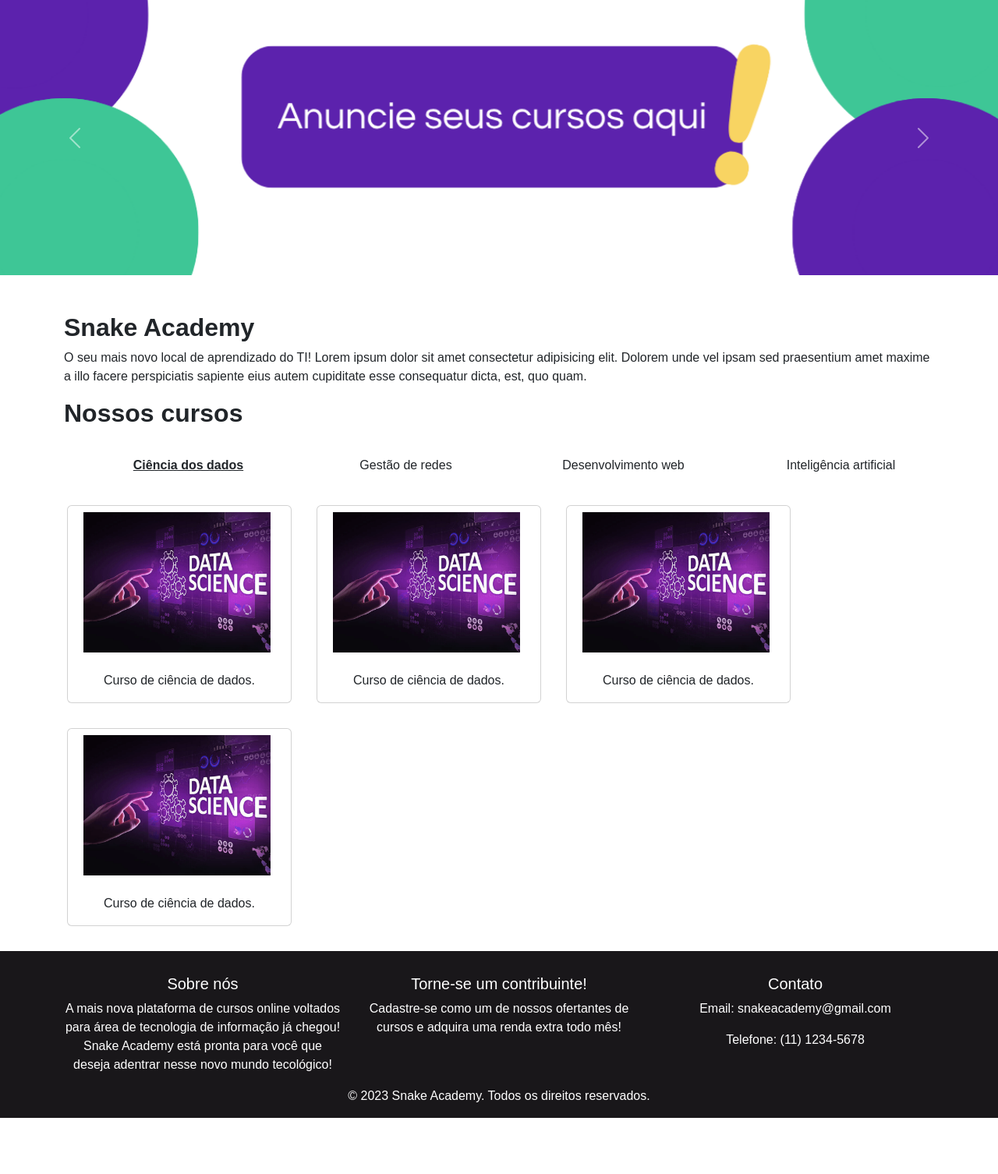
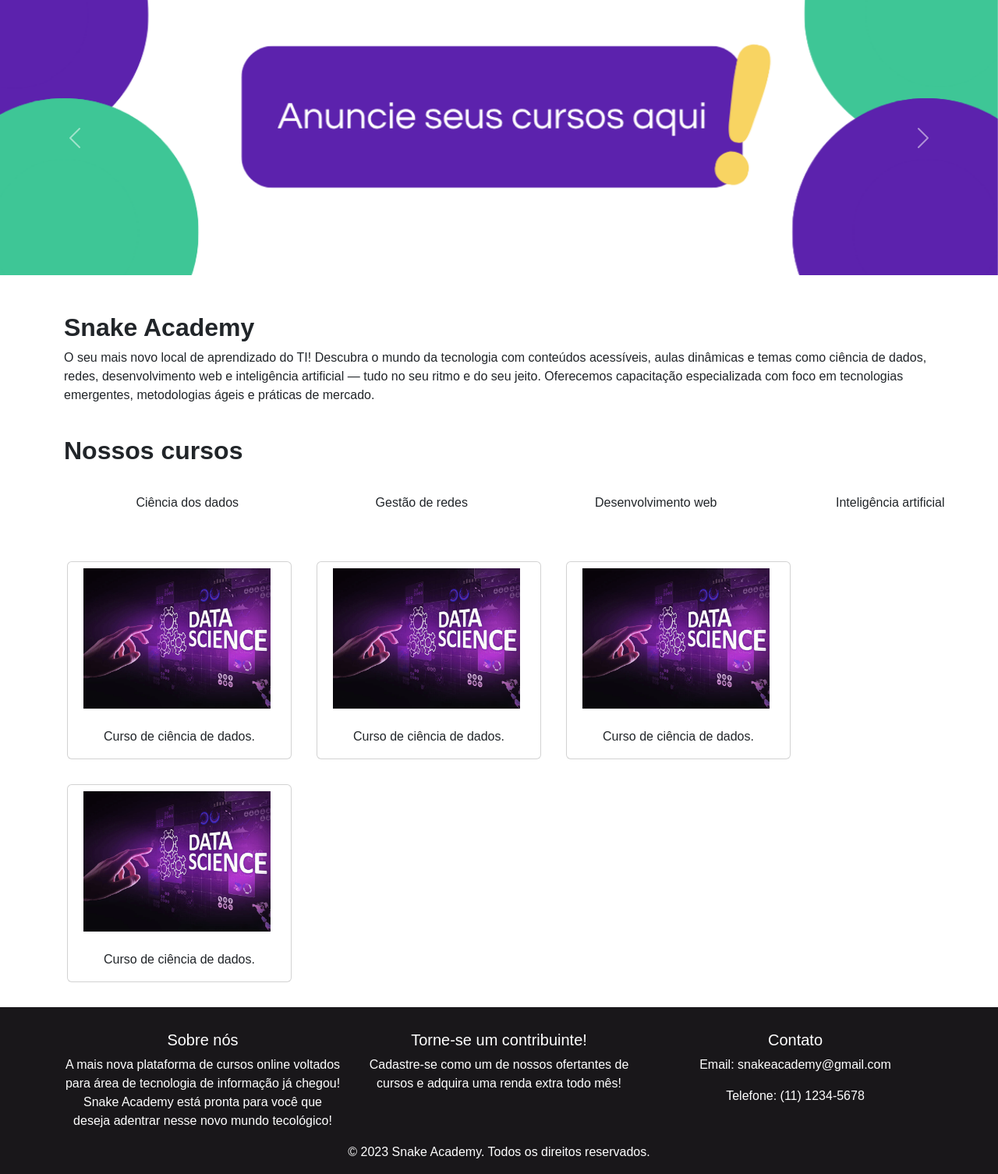
Before and after one commit to lorenzoBarbosa/Snake-Academy, a FastAPI app: template templates/home.html in a window 1280 px wide. Shown: the part 126-1632 px from the top of the page at 78% size. Before the commit the page ends 1560 px from the top, so only its background shows below. Run offline with FastAPI, Linux system fonts and the light colour scheme; the template is opened without the code that fills it, so the values that code supplies are empty; parts of the project's set-up code (start-up, migrations or seed data) failed here and were passed over.

Commit message:
desenvolvimento templates 2

```diff
--- a/static/css/gerais.css
+++ b/static/css/gerais.css
@@ -1,5 +1,6 @@
 body {
     font-family: Arial, Helvetica, sans-serif;
+
 }
 
 .topo {
@@ -116,3 +117,8 @@ body {
     text-align: center;
     padding-top: 30px;
 }
+
+#carouselExampleControls {
+    margin: 0;
+    padding: 0;
+}
--- a/templates/home.html
+++ b/templates/home.html
@@ -9,6 +9,13 @@
     <link rel="stylesheet" href="/static/css/gerais.css">
     <link rel="stylesheet" href="https://cdn.jsdelivr.net/npm/bootstrap-icons@1.13.1/font/bootstrap-icons.min.css">
     <title>Snake Academy</title>
+    <style>
+        html,
+        body {
+            overflow-x: hidden;
+            width: 100%;
+        }
+    </style>
 </head>
 
 <body>
@@ -52,13 +59,13 @@
         <div id="carouselExampleControls" class="mb-5 carousel slide" data-bs-ride="carousel">
             <div class="carousel-inner">
                 <div class="carousel-item active">
-                    <img src="/static/img/carrosel-atrativo.png" class="d-block" alt="..." style="width: 100%;">
+                    <img src="/static/img/carrosel-atrativo.png" class="d-block w-100" alt="...">
                 </div>
-                <div class="carousel-item active">
-                    <img src="/static/img/carrosel-atrativo.png" class="d-block" alt="..." style="width: 100%;">
+                <div class="carousel-item">
+                    <img src="/static/img/carrosel-atrativo.png" class="d-block w-100" alt="...">
                 </div>
-                <div class="carousel-item active">
-                    <img src="/static/img/carrosel-atrativo.png" class="d-block" alt="..." style="width: 100%;">
+                <div class="carousel-item">
+                    <img src="/static/img/carrosel-atrativo.png" class="d-block w-100" alt="...">
                 </div>
             </div>
             <button class="carousel-control-prev" type="button" data-bs-target="#carouselExampleControls"
@@ -77,31 +84,37 @@
                 <b>Snake Academy</b>
             </h2>
             <p>
-                O seu mais novo local de aprendizado do TI! Lorem ipsum dolor sit amet consectetur adipisicing elit.
-                Dolorem unde vel ipsam sed praesentium amet maxime a illo facere perspiciatis sapiente eius autem
-                cupiditate esse consequatur dicta, est, quo quam.
+                O seu mais novo local de aprendizado do TI! Descubra o mundo da tecnologia com conteúdos acessíveis,
+                aulas dinâmicas e temas como ciência de dados, redes, desenvolvimento web e inteligência artificial —
+                tudo no seu ritmo e do seu jeito. Oferecemos capacitação especializada com foco em tecnologias
+                emergentes, metodologias ágeis e práticas de mercado.
             </p>
         </div>
+        <br>
         <div class="container">
             <h2>
                 <b>Nossos cursos</b>
             </h2>
         </div>
-        <div class="row container linha">
-            <div class="btn tipos-cursos col-3 ativo" data-bs-toggle="collapse" href="#collapseCD" role="button"
-                aria-expanded="false" aria-controls="collapseCD" data-bs-parent="group1">
+        <div class="row justify-content-center linha">
+            <div class="btn tipos-cursos col-12 col-sm-6 col-md-3 d-flex flex-column align-items-center mb-4"
+                data-bs-toggle="collapse" href="#collapseCD" role="button" aria-expanded="false"
+                aria-controls="collapseCD" data-bs-parent="group1">
                 Ciência dos dados
             </div>
-            <div class="btn tipos-cursos col-3" data-bs-toggle="collapse" href="#collapseGE" role="button"
-                aria-expanded="false" aria-controls="collapseGE" data-bs-parent="group1">
+            <div class="btn  tipos-cursos col-12 col-sm-6 col-md-3 d-flex flex-column align-items-center mb-4"
+                data-bs-toggle="collapse" href="#collapseGE" role="button" aria-expanded="false"
+                aria-controls="collapseGE" data-bs-parent="group1">
                 Gestão de redes
             </div>
-            <div class="btn tipos-cursos col-3" data-bs-toggle="collapse" href="#collapseDW" role="button"
-                aria-expanded="false" aria-controls="collapseDW" data-bs-parent="group1">
+            <div class="btn tipos-cursos col-12 col-sm-6 col-md-3 d-flex flex-column align-items-center mb-4"
+                data-bs-toggle="collapse" href="#collapseDW" role="button" aria-expanded="false"
+                aria-controls="collapseDW" data-bs-parent="group1">
                 Desenvolvimento web
             </div>
-            <div class="btn tipos-cursos col-3" data-bs-toggle="collapse" href="#collapseIA" role="button"
-                aria-expanded="false" aria-controls="collapseIA" data-bs-parent="group1">
+            <div class="btn tipos-cursos col-12 col-sm-6 col-md-3 d-flex flex-column align-items-center mb-4"
+                data-bs-toggle="collapse" href="#collapseIA" role="button" aria-expanded="false"
+                aria-controls="collapseIA" data-bs-parent="group1">
                 Inteligência artificial
             </div>
         </div>
@@ -149,7 +162,7 @@
                         <img src="/static/img/gestao_redes.png" class="p-2" alt="Ciência dos Dados"
                             style="width:16rem; height:auto; ">
                         <div class="card-body">
-                            <p class="card-text">Curso de ciência de dados.</p>
+                            <p class="card-text">Curso de gestão de redes.</p>
                         </div>
                     </div>
                     <div class="card col-3 m-3 align-itens-center justify-content-center text-center"
@@ -157,7 +170,7 @@
                         <img src="/static/img/gestao_redes.png" class="p-2" alt="Ciência dos Dados"
                             style="width:16rem; height:auto; ">
                         <div class="card-body">
-                            <p class="card-text">Curso de ciência de dados.</p>
+                            <p class="card-text">Curso de gestão de redes.</p>
                         </div>
                     </div>
                     <div class="card col-3 m-3 align-itens-center justify-content-center text-center"
@@ -165,7 +178,7 @@
                         <img src="/static/img/gestao_redes.png" class="p-2" alt="Ciência dos Dados"
                             style="width:16rem; height:auto; ">
                         <div class="card-body">
-                            <p class="card-text">Curso de ciência de dados.</p>
+                            <p class="card-text">Curso de gestão de redes.</p>
                         </div>
                     </div>
                     <div class="card col-3 m-3 align-itens-center justify-content-center text-center"
@@ -173,7 +186,7 @@
                         <img src="/static/img/gestao_redes.png" class="p-2" alt="Ciência dos Dados"
                             style="width:16rem; height:auto; ">
                         <div class="card-body">
-                            <p class="card-text">Curso de ciência de dados.</p>
+                            <p class="card-text">Curso de gestão de redes.</p>
                         </div>
                     </div>
                 </div>
@@ -185,7 +198,7 @@
                         <img src="/static/img/desenvolvimento_web.jpg" class="p-2" alt="Ciência dos Dados"
                             style="width:16rem; height:auto; ">
                         <div class="card-body">
-                            <p class="card-text">Curso de ciência de dados.</p>
+                            <p class="card-text">Curso de desenvolvimento web.</p>
                         </div>
                     </div>
                     <div class="card col-3 m-3 align-itens-center justify-content-center text-center"
@@ -193,7 +206,7 @@
                         <img src="/static/img/desenvolvimento_web.jpg" class="p-2" alt="Ciência dos Dados"
                             style="width:16rem; height:auto; ">
                         <div class="card-body">
-                            <p class="card-text">Curso de ciência de dados.</p>
+                            <p class="card-text">Curso de desenvolvimento web.</p>
                         </div>
                     </div>
                     <div class="card col-3 m-3 align-itens-center justify-content-center text-center"
@@ -201,7 +214,7 @@
                         <img src="/static/img/desenvolvimento_web.jpg" class="p-2" alt="Ciência dos Dados"
                             style="width:16rem; height:auto; ">
                         <div class="card-body">
-                            <p class="card-text">Curso de ciência de dados.</p>
+                            <p class="card-text">Curso de desenvolvimento web.</p>
                         </div>
                     </div>
                     <div class="card col-3 m-3 align-itens-center justify-content-center text-center"
@@ -209,7 +222,7 @@
                         <img src="/static/img/desenvolvimento_web.jpg" class="p-2" alt="Ciência dos Dados"
                             style="width:16rem; height:auto; ">
                         <div class="card-body">
-                            <p class="card-text">Curso de ciência de dados.</p>
+                            <p class="card-text">Curso de desenvolvimento web.</p>
                         </div>
                     </div>
                 </div>
@@ -221,7 +234,7 @@
                         <img src="/static/img/ia.jpg" class="p-2" alt="Ciência dos Dados"
                             style="width:16rem; height:auto; ">
                         <div class="card-body">
-                            <p class="card-text">Curso de ciência de dados.</p>
+                            <p class="card-text">Curso de IA.</p>
                         </div>
                     </div>
                     <div class="card col-3 m-3 align-itens-center justify-content-center text-center"
@@ -229,7 +242,7 @@
                         <img src="/static/img/ia.jpg" class="p-2" alt="Ciência dos Dados"
                             style="width:16rem; height:auto; ">
                         <div class="card-body">
-                            <p class="card-text">Curso de ciência de dados.</p>
+                            <p class="card-text">Curso de IA.</p>
                         </div>
                     </div>
                     <div class="card col-3 m-3 align-itens-center justify-content-center text-center"
@@ -237,7 +250,7 @@
                         <img src="/static/img/ia.jpg" class="p-2" alt="Ciência dos Dados"
                             style="width:16rem; height:auto; ">
                         <div class="card-body">
-                            <p class="card-text">Curso de ciência de dados.</p>
+                            <p class="card-text">Curso de IA.</p>
                         </div>
                     </div>
                     <div class="card col-3 m-3 align-itens-center justify-content-center text-center"
@@ -245,7 +258,7 @@
                         <img src="/static/img/ia.jpg" class="p-2" alt="Ciência dos Dados"
                             style="width:16rem; height:auto; ">
                         <div class="card-body">
-                            <p class="card-text">Curso de ciência de dados.</p>
+                            <p class="card-text">Curso de IA.</p>
                         </div>
                     </div>
                 </div>
--- a/templates/login.html
+++ b/templates/login.html
@@ -120,7 +120,6 @@
 
         </div>
     </nav>
-
     <!-- Main Content -->
     <div class="main-content container">
         <div class="row align-items-center">
```
